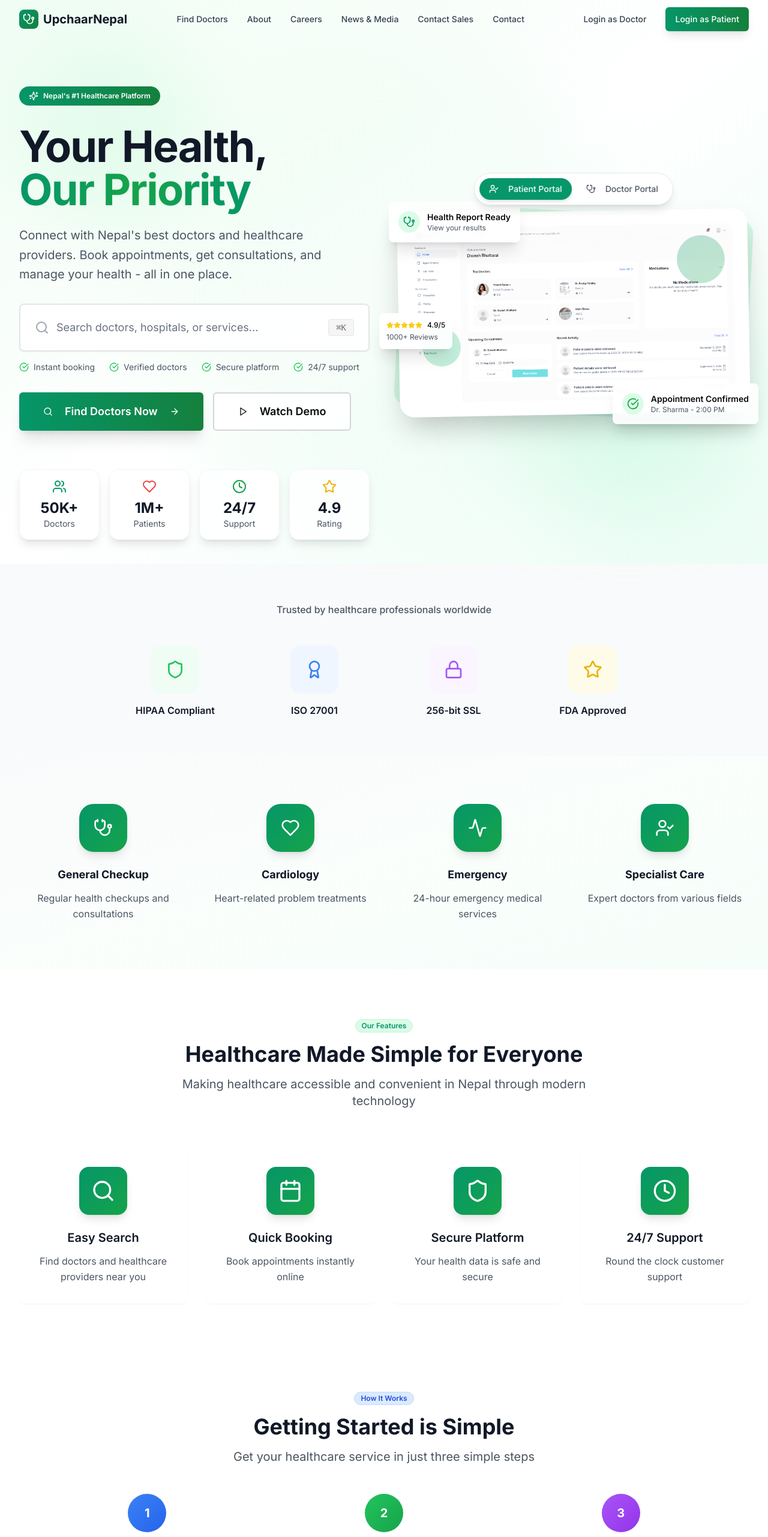
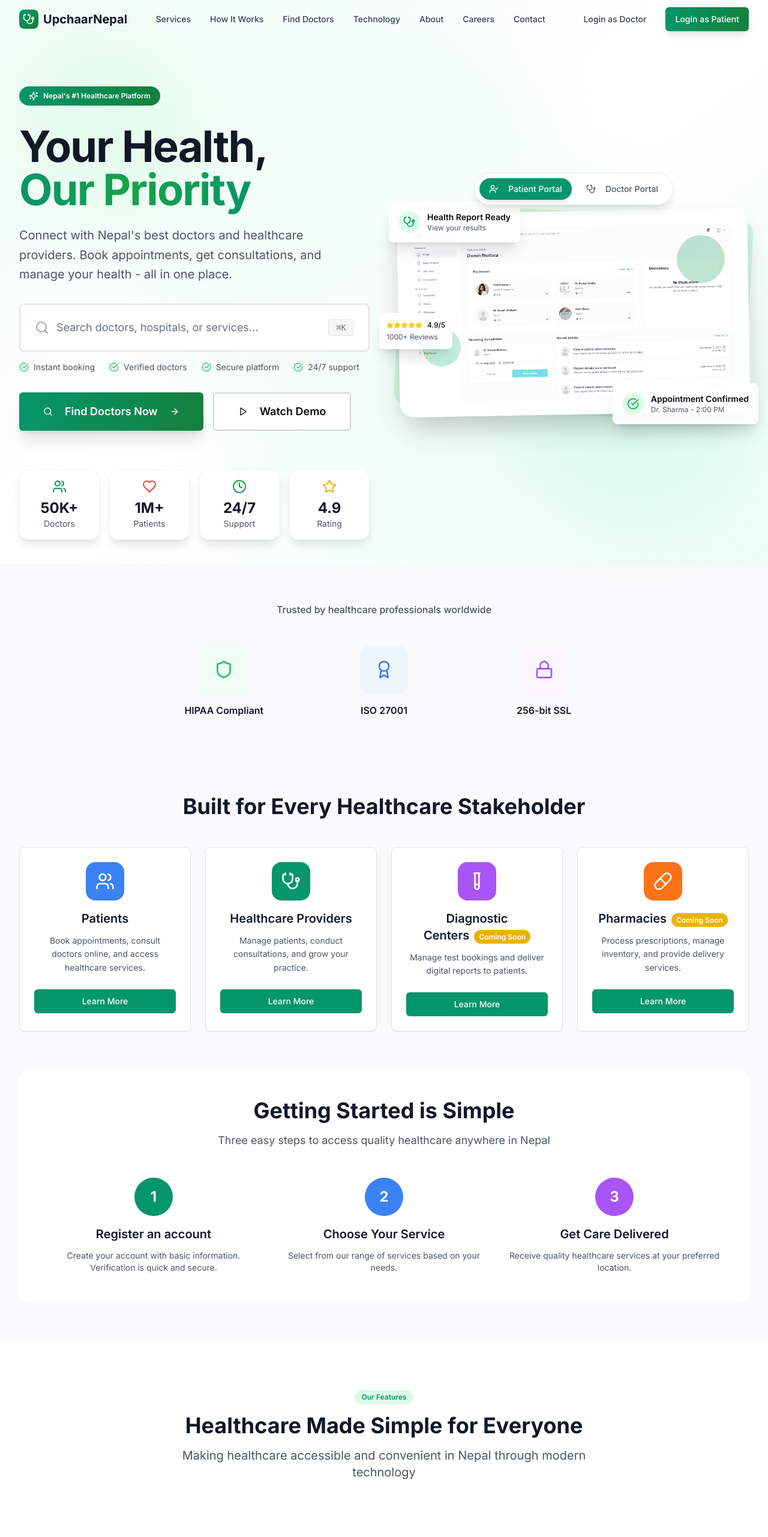
Before and after one commit to diwashb999/demo, a Next.js app: page / in a window 1280 px wide. Shown: the top 2562 px of the page at 60% size. Built offline with nearby package versions, Linux system fonts and the light colour scheme.

Commit message:
feat: add stakeholder section and update footer links
Add new stakeholder section with simplified cards and update footer with portal links.

#VERCEL_SKIP

Co-authored-by: null <173331779+diwashb999@users.noreply.github.com>

```diff
--- /dev/null
+++ b/app/(main)/coming-soon/page.tsx
@@ -0,0 +1,52 @@
+import { Button } from "@/components/ui/button"
+import { Input } from "@/components/ui/input"
+import { Card, CardContent } from "@/components/ui/card"
+import { Clock, Mail, ArrowLeft } from "lucide-react"
+import Link from "next/link"
+
+export default function ComingSoonPage() {
+  return (
+    <div className="min-h-screen bg-gradient-to-br from-green-50 to-blue-50 flex items-center justify-center p-4">
+      <Card className="w-full max-w-2xl">
+        <CardContent className="p-8 md:p-12 text-center">
+          <div className="w-24 h-24 bg-gradient-to-br from-[#059669] to-green-700 rounded-full flex items-center justify-center mx-auto mb-6">
+            <Clock className="h-12 w-12 text-white" />
+          </div>
+
+          <h1 className="text-3xl md:text-4xl font-bold text-gray-900 mb-4">Coming Soon</h1>
+
+          <p className="text-gray-600 text-lg mb-8">
+            We're working hard to bring you this amazing feature. Stay tuned for updates!
+          </p>
+
+          <div className="bg-gray-50 rounded-lg p-6 mb-8">
+            <h3 className="text-lg font-semibold text-gray-900 mb-4">Get notified when we launch</h3>
+            <div className="flex flex-col sm:flex-row gap-3">
+              <div className="flex-1">
+                <Input type="email" placeholder="Enter your email address" className="w-full" />
+              </div>
+              <Button className="bg-gradient-to-r from-[#059669] to-green-700 hover:from-green-700 hover:to-green-800 whitespace-nowrap">
+                <Mail className="h-4 w-4 mr-2" />
+                Notify Me
+              </Button>
+            </div>
+          </div>
+
+          <div className="flex flex-col sm:flex-row gap-4 justify-center">
+            <Link href="/">
+              <Button variant="outline" className="w-full sm:w-auto bg-transparent">
+                <ArrowLeft className="h-4 w-4 mr-2" />
+                Back to Home
+              </Button>
+            </Link>
+            <Link href="/contact-sales">
+              <Button className="w-full sm:w-auto bg-gradient-to-r from-[#059669] to-green-700 hover:from-green-700 hover:to-green-800">
+                Contact Sales
+              </Button>
+            </Link>
+          </div>
+        </CardContent>
+      </Card>
+    </div>
+  )
+}
--- a/app/page.tsx
+++ b/app/page.tsx
@@ -1,6 +1,6 @@
 import { HeroSection } from "@/components/hero-section"
 import { TrustedBySection } from "@/components/trusted-by-section"
-import { ServicesSection } from "@/components/services-section"
+import { StakeholderSection } from "@/components/stakeholder-section"
 import { FeaturesSection } from "@/components/features-section"
 import { HowItWorksSection } from "@/components/how-it-works-section"
 import { AllInOneSection } from "@/components/all-in-one-section"
@@ -15,9 +15,7 @@ export default function Home() {
     <main className="min-h-screen">
       <HeroSection />
       <TrustedBySection />
-      <div id="services">
-        <ServicesSection />
-      </div>
+      <StakeholderSection />
       <FeaturesSection />
       <div id="how-it-works">
         <HowItWorksSection />
--- a/components/footer.tsx
+++ b/components/footer.tsx
@@ -33,31 +33,38 @@ export function Footer() {
             </div>
 
             <div>
-              <h3 className="font-semibold mb-4">Services</h3>
+              <h3 className="font-semibold mb-4">Portals</h3>
               <ul className="space-y-2 text-gray-400 text-sm md:text-base">
                 <li>
-                  <Link href="#" className="hover:text-white transition-colors">
-                    Find Doctors
+                  <a
+                    href="https://patient.upchaarnepal.com"
+                    target="_blank"
+                    rel="noopener noreferrer"
+                    className="hover:text-white transition-colors"
+                  >
+                    Patient Portal
+                  </a>
+                </li>
+                <li>
+                  <a
+                    href="https://doctor.upchaarnepal.com"
+                    target="_blank"
+                    rel="noopener noreferrer"
+                    className="hover:text-white transition-colors"
+                  >
+                    Clinic Portal
+                  </a>
+                </li>
+                <li>
+                  <Link href="/coming-soon" className="hover:text-white transition-colors flex items-center gap-2">
+                    Diagnostic Portal
+                    <span className="text-xs bg-yellow-600 text-white px-2 py-0.5 rounded-full">Coming Soon</span>
                   </Link>
                 </li>
                 <li>
-                  <Link href="#" className="hover:text-white transition-colors">
-                    Book Appointments
-                  </Link>
-                </li>
-                <li>
-                  <Link href="#" className="hover:text-white transition-colors">
-                    Home Service
-                  </Link>
-                </li>
-                <li>
-                  <Link href="#" className="hover:text-white transition-colors">
-                    Emergency Care
-                  </Link>
-                </li>
-                <li>
-                  <Link href="#" className="hover:text-white transition-colors">
-                    Telemedicine
+                  <Link href="/coming-soon" className="hover:text-white transition-colors flex items-center gap-2">
+                    Pharmacy Portal
+                    <span className="text-xs bg-yellow-600 text-white px-2 py-0.5 rounded-full">Coming Soon</span>
                   </Link>
                 </li>
               </ul>
@@ -132,7 +139,7 @@ export function Footer() {
 
           <div className="border-t border-gray-800 mt-8 md:mt-12 pt-6 md:pt-8 flex flex-col md:flex-row justify-between items-center space-y-4 md:space-y-0">
             <p className="text-gray-400 text-center md:text-left text-sm">
-              &copy; 2024 UpchaarNepal. All rights reserved.
+              &copy; 2025 UpchaarNepal. All rights reserved.
             </p>
             <div className="flex flex-wrap justify-center md:justify-end gap-4 md:gap-6">
               <Link href="/privacy-policy" className="text-gray-400 hover:text-white transition-colors text-sm">
--- a/components/header.tsx
+++ b/components/header.tsx
@@ -43,6 +43,18 @@ export function Header() {
 
           {/* Desktop Navigation */}
           <nav className="hidden lg:flex items-center space-x-8">
+            <button
+              onClick={() => scrollToSection("services")}
+              className="text-sm font-medium text-gray-700 hover:text-[#059669] transition-colors"
+            >
+              Services
+            </button>
+            <button
+              onClick={() => scrollToSection("how-it-works")}
+              className="text-sm font-medium text-gray-700 hover:text-[#059669] transition-colors"
+            >
+              How It Works
+            </button>
             <a
               href="https://patient.upchaarnepal.com/find/doctors"
               target="_blank"
@@ -51,23 +63,17 @@ export function Header() {
             >
               Find Doctors
             </a>
+            <button
+              onClick={() => scrollToSection("technology")}
+              className="text-sm font-medium text-gray-700 hover:text-[#059669] transition-colors"
+            >
+              Technology
+            </button>
             <Link href="/about" className="text-sm font-medium text-gray-700 hover:text-[#059669] transition-colors">
               About
             </Link>
             <Link href="/careers" className="text-sm font-medium text-gray-700 hover:text-[#059669] transition-colors">
               Careers
-            </Link>
-            <Link
-              href="/news-media"
-              className="text-sm font-medium text-gray-700 hover:text-[#059669] transition-colors"
-            >
-              News & Media
-            </Link>
-            <Link
-              href="/contact-sales"
-              className="text-sm font-medium text-gray-700 hover:text-[#059669] transition-colors"
-            >
-              Contact Sales
             </Link>
             <button
               onClick={() => scrollToSection("contact")}
@@ -104,6 +110,18 @@ export function Header() {
         {isMobileMenuOpen && (
           <div className="lg:hidden absolute top-16 left-0 right-0 bg-white/95 backdrop-blur-xl border-b border-gray-200 shadow-lg">
             <nav className="container mx-auto px-4 py-4 space-y-4">
+              <button
+                onClick={() => scrollToSection("services")}
+                className="block w-full text-left text-sm font-medium text-gray-700 hover:text-[#059669] transition-colors py-2"
+              >
+                Services
+              </button>
+              <button
+                onClick={() => scrollToSection("how-it-works")}
+                className="block w-full text-left text-sm font-medium text-gray-700 hover:text-[#059669] transition-colors py-2"
+              >
+                How It Works
+              </button>
               <a
                 href="https://patient.upchaarnepal.com/find/doctors"
                 target="_blank"
@@ -113,6 +131,12 @@ export function Header() {
               >
                 Find Doctors
               </a>
+              <button
+                onClick={() => scrollToSection("technology")}
+                className="block w-full text-left text-sm font-medium text-gray-700 hover:text-[#059669] transition-colors py-2"
+              >
+                Technology
+              </button>
               <Link
                 href="/about"
                 className="block text-sm font-medium text-gray-700 hover:text-[#059669] transition-colors py-2"
@@ -126,20 +150,6 @@ export function Header() {
                 onClick={() => setIsMobileMenuOpen(false)}
               >
                 Careers
-              </Link>
-              <Link
-                href="/news-media"
-                className="block text-sm font-medium text-gray-700 hover:text-[#059669] transition-colors py-2"
-                onClick={() => setIsMobileMenuOpen(false)}
-              >
-                News & Media
-              </Link>
-              <Link
-                href="/contact-sales"
-                className="block text-sm font-medium text-gray-700 hover:text-[#059669] transition-colors py-2"
-                onClick={() => setIsMobileMenuOpen(false)}
-              >
-                Contact Sales
               </Link>
               <button
                 onClick={() => scrollToSection("contact")}
--- /dev/null
+++ b/components/stakeholder-section.tsx
@@ -0,0 +1,130 @@
+import { Button } from "@/components/ui/button"
+import { Card, CardContent } from "@/components/ui/card"
+import { Users, Stethoscope, TestTube, Pill } from "lucide-react"
+import Link from "next/link"
+
+export function StakeholderSection() {
+  const stakeholders = [
+    {
+      icon: Users,
+      title: "Patients",
+      description: "Book appointments, consult doctors online, and access healthcare services.",
+      color: "bg-blue-500",
+      link: "https://patient.upchaarnepal.com",
+      external: true,
+      comingSoon: false,
+    },
+    {
+      icon: Stethoscope,
+      title: "Healthcare Providers",
+      description: "Manage patients, conduct consultations, and grow your practice.",
+      color: "bg-[#059669]",
+      link: "https://doctor.upchaarnepal.com",
+      external: true,
+      comingSoon: false,
+    },
+    {
+      icon: TestTube,
+      title: "Diagnostic Centers",
+      description: "Manage test bookings and deliver digital reports to patients.",
+      color: "bg-purple-500",
+      link: "/coming-soon",
+      external: false,
+      comingSoon: true,
+    },
+    {
+      icon: Pill,
+      title: "Pharmacies",
+      description: "Process prescriptions, manage inventory, and provide delivery services.",
+      color: "bg-orange-500",
+      link: "/coming-soon",
+      external: false,
+      comingSoon: true,
+    },
+  ]
+
+  return (
+    <section className="py-16 bg-gray-50">
+      <div className="container mx-auto px-4 sm:px-6 lg:px-8">
+        <div className="text-center mb-12">
+          <h2 className="text-3xl md:text-4xl font-bold text-gray-900 mb-4">Built for Every Healthcare Stakeholder</h2>
+        </div>
+
+        <div className="grid grid-cols-1 md:grid-cols-2 lg:grid-cols-4 gap-6 mb-16">
+          {stakeholders.map((stakeholder, index) => {
+            const IconComponent = stakeholder.icon
+            const content = (
+              <Card className="h-full hover:shadow-lg transition-shadow">
+                <CardContent className="p-6 text-center">
+                  <div
+                    className={`w-16 h-16 ${stakeholder.color} rounded-2xl flex items-center justify-center mx-auto mb-4`}
+                  >
+                    <IconComponent className="h-8 w-8 text-white" />
+                  </div>
+                  <h3 className="text-xl font-semibold text-gray-900 mb-3">
+                    {stakeholder.title}
+                    {stakeholder.comingSoon && (
+                      <span className="ml-2 text-xs bg-yellow-500 text-white px-2 py-1 rounded-full">Coming Soon</span>
+                    )}
+                  </h3>
+                  <p className="text-gray-600 mb-6 text-sm leading-relaxed">{stakeholder.description}</p>
+                  <Button className="w-full bg-[#059669] hover:bg-green-700 text-white">Learn More</Button>
+                </CardContent>
+              </Card>
+            )
+
+            if (stakeholder.external) {
+              return (
+                <a key={index} href={stakeholder.link} target="_blank" rel="noopener noreferrer" className="block">
+                  {content}
+                </a>
+              )
+            }
+
+            return (
+              <Link key={index} href={stakeholder.link}>
+                {content}
+              </Link>
+            )
+          })}
+        </div>
+
+        {/* Getting Started Section */}
+        <div className="bg-white rounded-2xl p-8 md:p-12">
+          <div className="text-center mb-12">
+            <h2 className="text-3xl md:text-4xl font-bold text-gray-900 mb-4">Getting Started is Simple</h2>
+            <p className="text-gray-600 text-lg">Three easy steps to access quality healthcare anywhere in Nepal</p>
+          </div>
+
+          <div className="grid grid-cols-1 md:grid-cols-3 gap-8">
+            <div className="text-center">
+              <div className="w-16 h-16 bg-[#059669] rounded-full flex items-center justify-center mx-auto mb-4">
+                <span className="text-2xl font-bold text-white">1</span>
+              </div>
+              <h3 className="text-xl font-semibold text-gray-900 mb-3">Register an account</h3>
+              <p className="text-gray-600 text-sm">
+                Create your account with basic information. Verification is quick and secure.
+              </p>
+            </div>
+
+            <div className="text-center">
+              <div className="w-16 h-16 bg-blue-500 rounded-full flex items-center justify-center mx-auto mb-4">
+                <span className="text-2xl font-bold text-white">2</span>
+              </div>
+              <h3 className="text-xl font-semibold text-gray-900 mb-3">Choose Your Service</h3>
+              <p className="text-gray-600 text-sm">Select from our range of services based on your needs.</p>
+            </div>
+
+            <div className="text-center">
+              <div className="w-16 h-16 bg-purple-500 rounded-full flex items-center justify-center mx-auto mb-4">
+                <span className="text-2xl font-bold text-white">3</span>
+              </div>
+              <h3 className="text-xl font-semibold text-gray-900 mb-3">Get Care Delivered</h3>
+              <p className="text-gray-600 text-sm">Receive quality healthcare services at your preferred location.</p>
+            </div>
+          </div>
+        </div>
+      </div>
+    </section>
+  )
+}
--- a/components/trusted-by-section.tsx
+++ b/components/trusted-by-section.tsx
@@ -1,4 +1,4 @@
-import { Shield, Award, Lock, Star } from "lucide-react"
+import { Shield, Award, Lock } from "lucide-react"
 
 export function TrustedBySection() {
   const trustIndicators = [
@@ -20,12 +20,6 @@ export function TrustedBySection() {
       color: "text-purple-500",
       bgColor: "bg-purple-50",
     },
-    {
-      icon: Star,
-      title: "FDA Approved",
-      color: "text-yellow-500",
-      bgColor: "bg-yellow-50",
-    },
   ]
 
   return (
@@ -37,7 +31,7 @@ export function TrustedBySection() {
           </p>
         </div>
 
-        <div className="grid grid-cols-2 lg:grid-cols-4 gap-6 md:gap-8 max-w-4xl mx-auto">
+        <div className="grid grid-cols-1 md:grid-cols-3 gap-6 md:gap-8 max-w-3xl mx-auto">
           {trustIndicators.map((indicator, index) => {
             const Icon = indicator.icon
             return (
```
